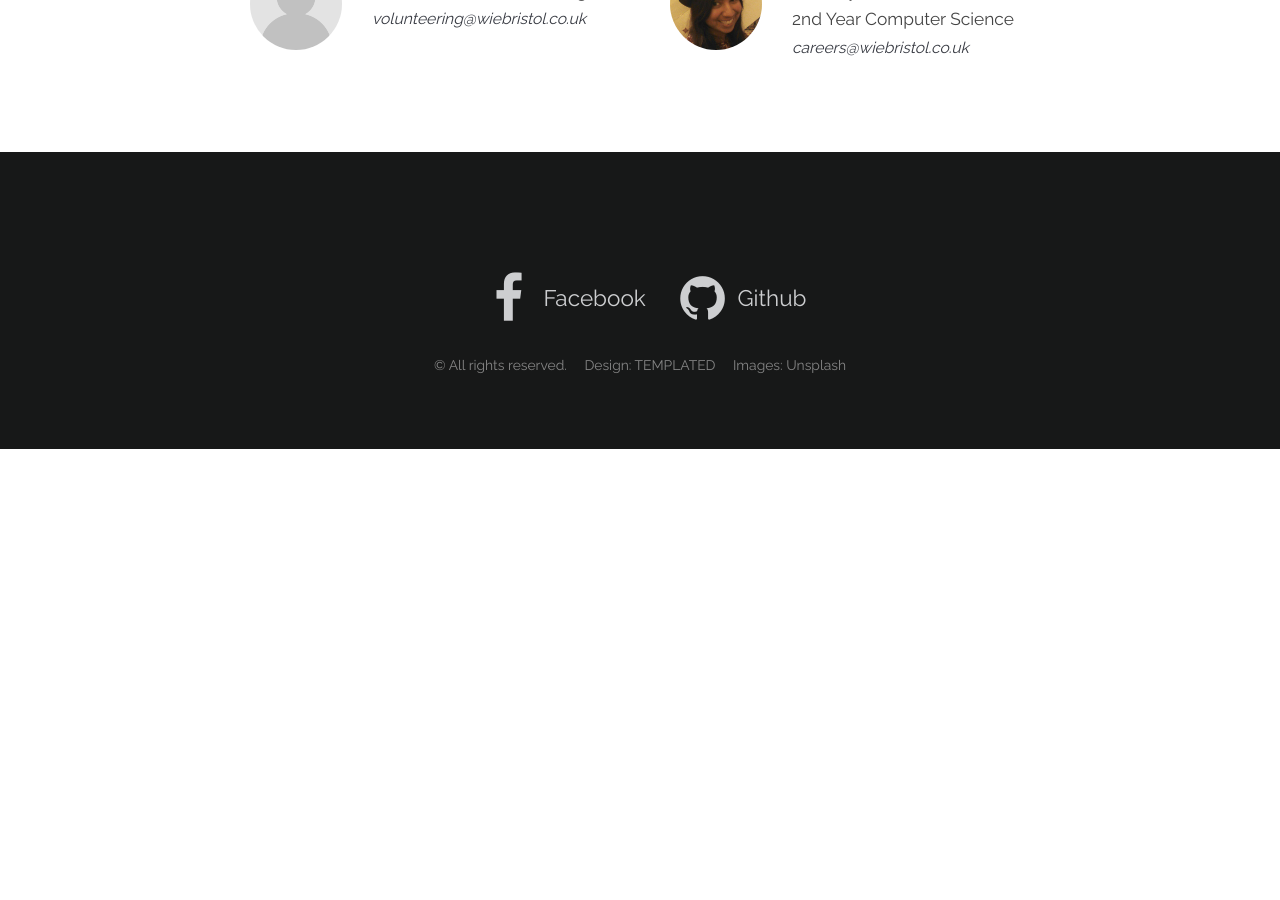
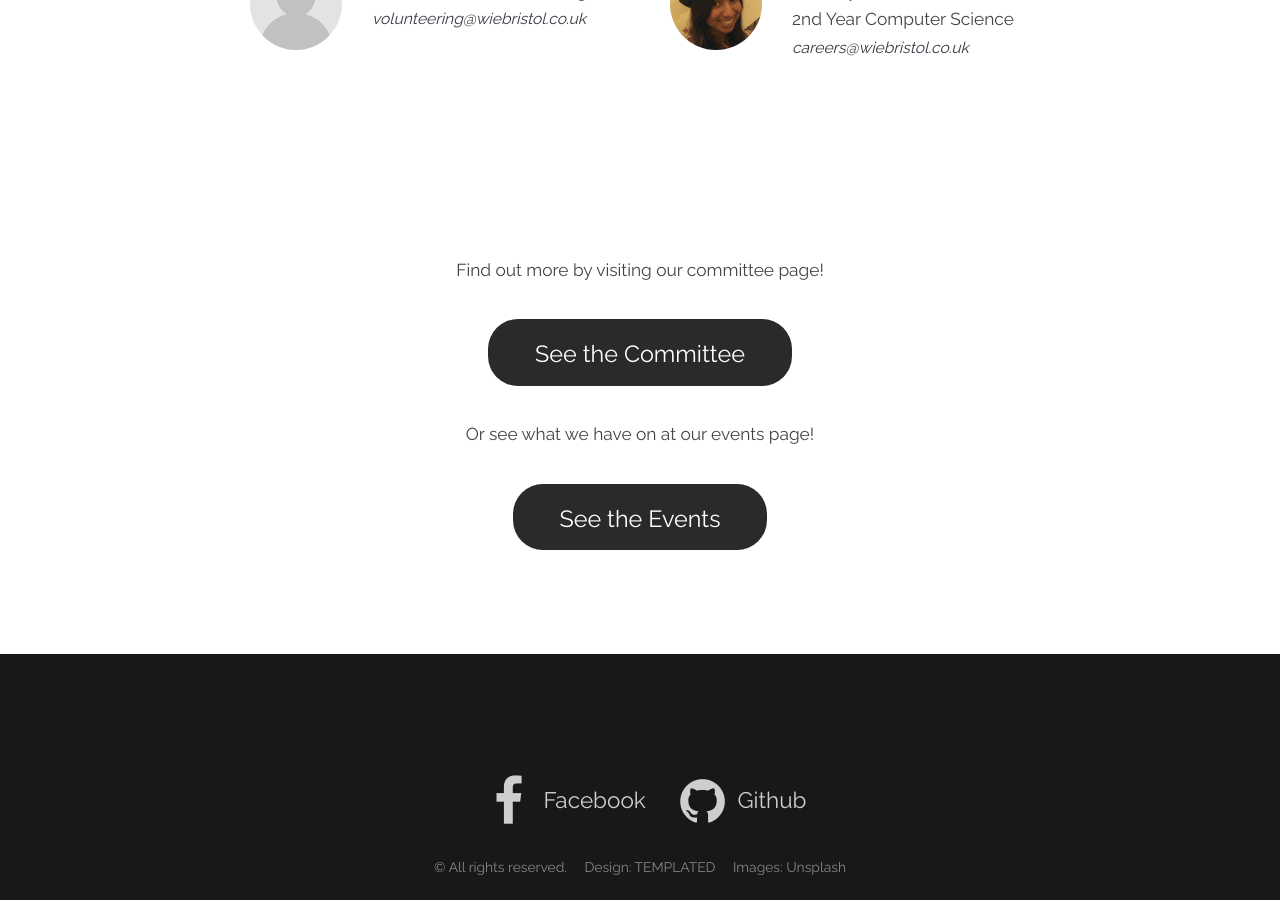
Before and after one commit to aatina/wiebristol.github.io, a Jekyll site: the page built from index.html, in a window 1280 px wide and 900 px high, scrolled down 2678 px. Built offline with Jekyll 4.4.1, drawn with Linux system fonts in a browser that asks for light colours; before the commit the page ends 3127 px from its top, so only the background shows below that.

Commit message:
Fix regression: Links to committee and events pages were missing from home page.

```diff
--- a/index.html
+++ b/index.html
@@ -40,3 +40,20 @@ order: -1
 </section>
 
 {% include committee.html contain=true %}
+
+<section class="content">
+	<div class="container" style="text-align: center">
+		<p>Find out more by visiting our committee page!</p>
+		<ul class="actions">
+			<li>
+				<a href="{{ "/committee/" | prepend: site.base_url }}" class="button big">See the Committee</a>
+			</li>
+		</ul>
+		<p>Or see what we have on at our events page!</p>
+		<ul class="actions">
+			<li>
+				<a href="{{ "/events/" | prepend: site.base_url }}" class="button big">See the Events</a>
+			</li>
+		</ul>
+	</div>
+</section>
```
